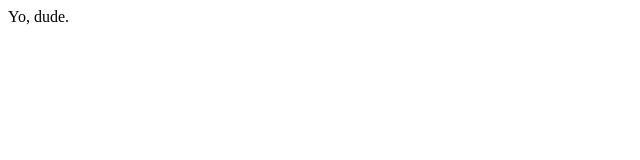
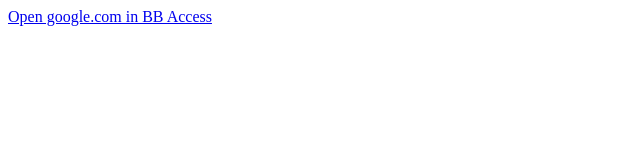
Before and after one commit to mnem/open-sesame, a plain HTML site: page index.html in a window 1280 px wide. Shown: the whole page, without its empty margins (0-640 px from the left). Drawn offline with Linux system fonts and the light colour scheme.

Commit message:
Add link

```diff
--- a/index.html
+++ b/index.html
@@ -4,6 +4,6 @@
 	<title>Hello</title>
 </head>
 <body>
-Yo, dude.
+<a href="access://open?url=https://google.com">Open google.com in BB Access</a>
 </body>
 </html>
```
